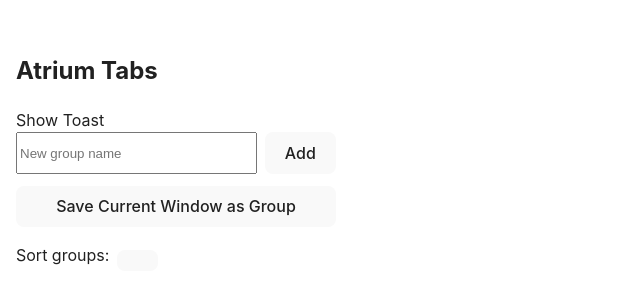
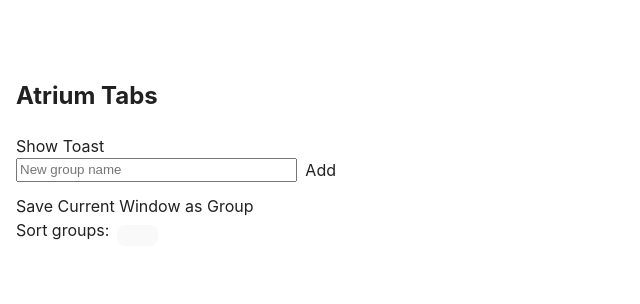
Before and after one commit to kmmuntasir/atrium-tabs, a React (Vite) app: page / in a window 1280 px wide. Shown: the part 242-546 px from the top of the page, without its empty margins (0-640 px from the left). Built offline with nearby package versions, Linux system fonts and the light colour scheme; what @radix-ui/react-button would draw is missing.

Commit message:
ATRIUM-XXXX: Further refactor GroupList to use Radix UI Button components

```diff
--- a/src/components/GroupList.tsx
+++ b/src/components/GroupList.tsx
@@ -26,6 +26,7 @@
 import * as Select from '@radix-ui/react-select';
 import * as Accordion from '@radix-ui/react-accordion';
 import * as Tooltip from '@radix-ui/react-tooltip';
+import * as Button from '@radix-ui/react-button';
 
 // Mapping of icon names to Lucide icons
 const LucideIcons: { [key: string]: React.ElementType } = {
@@ -224,11 +225,11 @@
           style={{ flex: 1, marginRight: 8 }}
           disabled={creating}
         />
-        <button type="submit" disabled={creating || !newGroupName.trim()}>Add</button>
+        <Button.Root type="submit" disabled={creating || !newGroupName.trim()}>Add</Button.Root>
       </form>
-      <button onClick={handleSaveWindowAsGroup} style={{ marginBottom: 16, width: '100%' }}>
+      <Button.Root onClick={handleSaveWindowAsGroup} style={{ marginBottom: 16, width: '100%' }}>
         Save Current Window as Group
-      </button>
+      </Button.Root>
       <div style={{ marginBottom: 12 }}>
         <label htmlFor="group-sort" style={{ marginRight: 8 }}>Sort groups:</label>
         <Select.Root value={sortOrder} onValueChange={handleSortChange}>
@@ -316,9 +317,9 @@
                   {group.id === activeElsewhereId && <LockIcon />}
                   <Tooltip.Root>
                     <Tooltip.Trigger asChild>
-                      <span role="button" aria-label="Open group in new window" style={{ marginLeft: 8 }} onClick={e => { e.stopPropagation(); handleOpenInNewWindow(group); }} tabIndex={0}>
+                      <Button.Root aria-label="Open group in new window" style={{ marginLeft: 8 }} onClick={e => { e.stopPropagation(); handleOpenInNewWindow(group); }} tabIndex={0}>
                         <ExternalLink size={14} style={{ cursor: 'pointer' }} />
-                      </span>
+                      </Button.Root>
                     </Tooltip.Trigger>
                     <Tooltip.Content>Open group in new window</Tooltip.Content>
                   </Tooltip.Root>
@@ -361,8 +362,8 @@
                     <Dialog.Content>
                       <div style={{ display: 'flex', flexDirection: 'column', alignItems: 'center', gap: 12 }}>
                         <span>Are you sure you want to delete this group?</span>
-                        <button onClick={() => { deleteGroup(group.id); setGroups(getGroups()); setPendingDeleteId(null); }}>Confirm</button>
-                        <button onClick={() => setPendingDeleteId(null)}>Cancel</button>
+                        <Button.Root onClick={() => { deleteGroup(group.id); setGroups(getGroups()); setPendingDeleteId(null); }}>Confirm</Button.Root>
+                        <Button.Root onClick={() => setPendingDeleteId(null)}>Cancel</Button.Root>
                       </div>
                     </Dialog.Content>
                   </Dialog.Portal>
```
Also changed, not shown: 1 other file (tests, documents, lock files or other folders).
